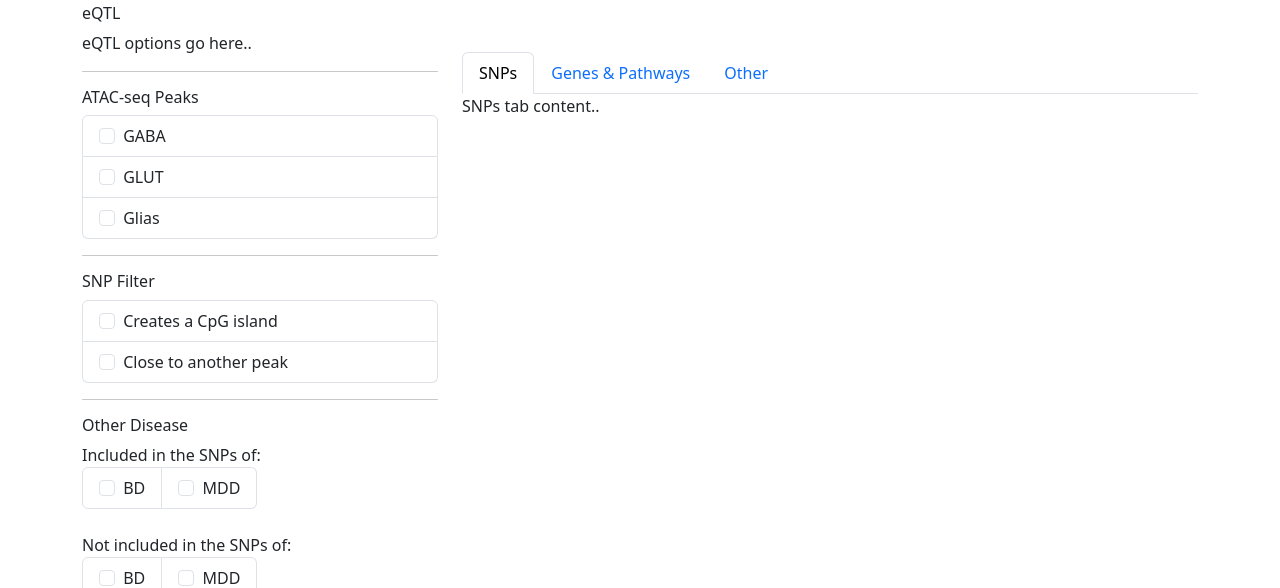
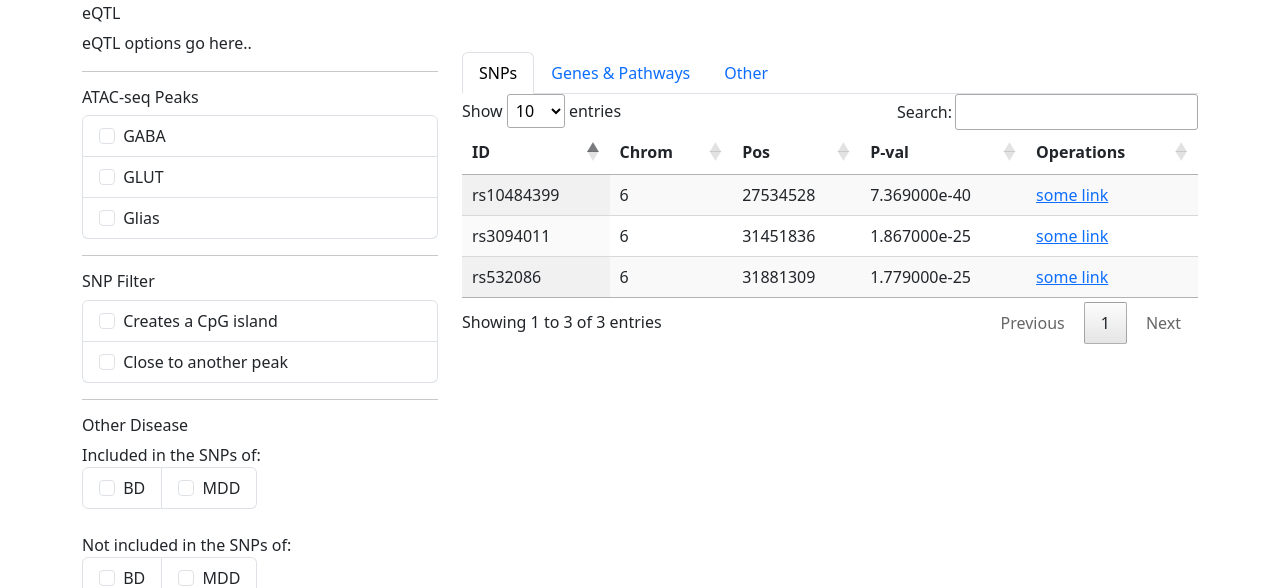
Before and after one commit to OmarLaham/SNPNavigator, a Django app: page /main/1 in a window 1280 px wide. Shown: the part 56-644 px from the top of the page. Run offline with Django 4.2, Linux system fonts and the light colour scheme; parts of the project's set-up code (start-up, migrations or seed data) failed here and were passed over; some libraries are stand-ins or nearby versions.

Commit message:
add example SNPs data table to main page

```diff
--- a/snpnavigator/snpnavigator/static/js/main.js
+++ b/snpnavigator/snpnavigator/static/js/main.js
@@ -155,5 +155,8 @@
   };
   var ideogram = new Ideogram(config);
 
+  //init SNPs datatable
+  $('#dtSNPs').DataTable();
+
   //init genes and pathways datatable
   $('#dtGenesAndPathways').DataTable();
--- a/snpnavigator/snpnavigator/templates/pages/main.html
+++ b/snpnavigator/snpnavigator/templates/pages/main.html
@@ -86,7 +86,40 @@
 
         <div class="tab-content">
             <div class="tab-pane fade show active" id="tabSNPs">
-              SNPs tab content..
+              <table id="dtSNPs" class="display">
+                  <thead>
+                      <tr>
+                        <th>ID</th>
+                        <th>Chrom</th>
+                        <th>Pos</th>
+                        <th>P-val</th>
+                        <th>Operations</th>
+                      </tr>
+                  </thead>
+                  <tbody>
+                      <tr>
+                        <td>rs10484399</td>
+                        <td>6</td>
+                        <td>27534528</td>
+                        <td>7.369000e-40</td>
+                        <td><a href="javascript:;">some link</a></td>
+                      </tr>
+                      <tr>
+                        <td>rs532086</td>
+                        <td>6</td>
+                        <td>31881309</td>
+                        <td>1.779000e-25</td>
+                        <td><a href="javascript:;">some link</a></td>
+                      </tr>
+                      <tr>
+                        <td>rs3094011</td>
+                        <td>6</td>
+                        <td>31451836</td>
+                        <td>1.867000e-25</td>
+                        <td><a href="javascript:;">some link</a></td>
+                      </tr>
+                  </tbody>
+              </table>
             </div>
             <div class="tab-pane fade" id="tabGenesAndPathways">
               <table id="dtGenesAndPathways" class="display">
```
